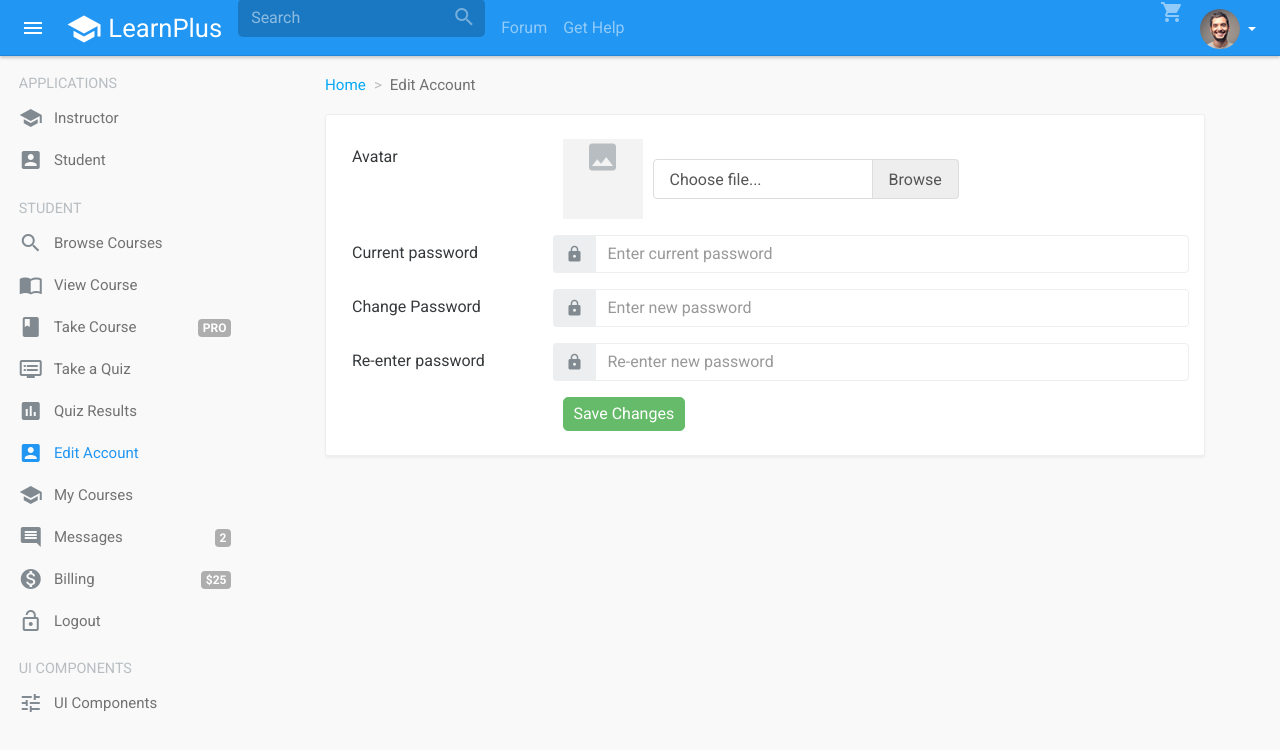
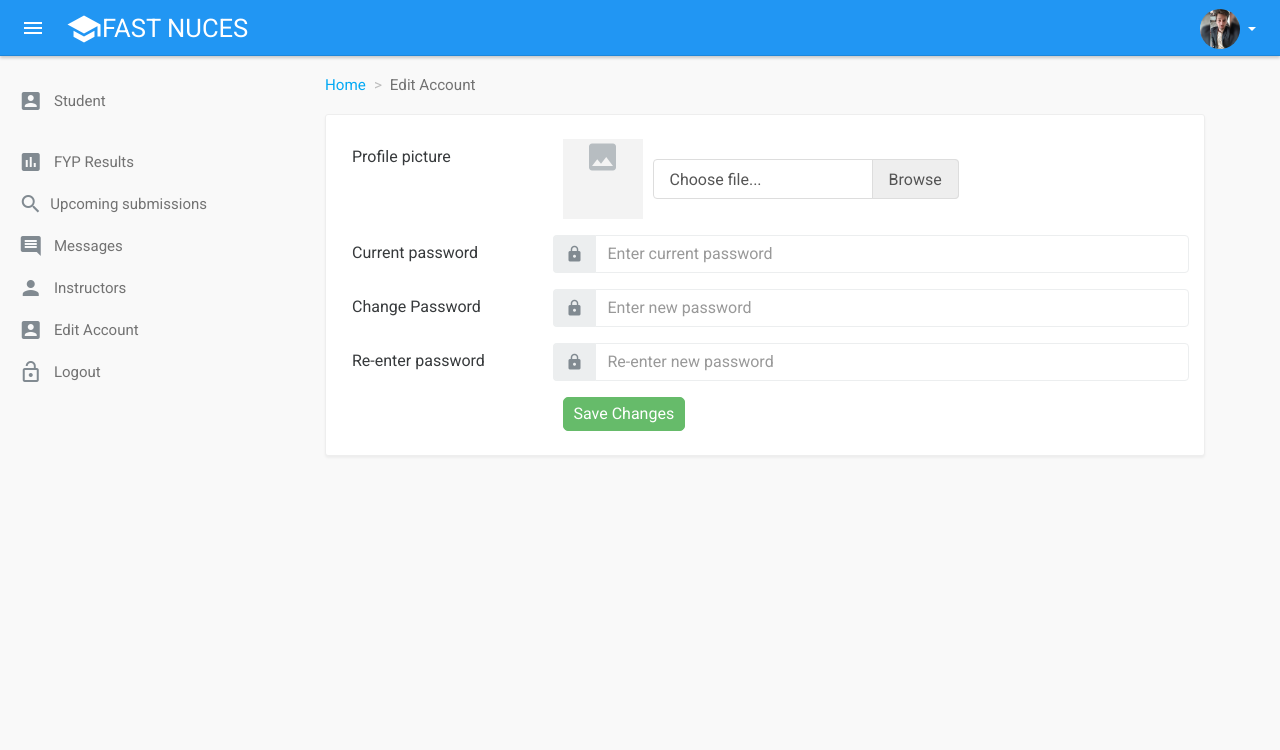
Before and after one commit to SyedSaifAli1234/fyp-check.github.io, a website: page dist/account-edit.html in a window 1280 px wide. Drawn offline with Linux system fonts and the light colour scheme.

Commit message:
Update account-edit.html

```diff
--- a/dist/account-edit.html
+++ b/dist/account-edit.html
@@ -27,41 +27,23 @@
     <button class="navbar-toggler pull-xs-left active" type="button" data-toggle="sidebar" data-target="#sidebarLeft"><span class="material-icons">menu</span></button>
 
     <!-- Brand -->
-    <a href="index.html" class="navbar-brand"><i class="material-icons">school</i> LearnPlus</a>
+    <a href="index.html" class="navbar-brand"><i class="material-icons">school</i>FAST NUCES</a>
 
     <!-- Search -->
-    <form class="form-inline pull-xs-left hidden-sm-down">
-      <div class="input-group">
-        <input type="text" class="form-control" placeholder="Search">
-        <span class="input-group-btn"><button class="btn" type="button"><i class="material-icons">search</i></button></span>
-      </div>
-    </form>
+
     <!-- // END Search -->
 
-    <ul class="nav navbar-nav hidden-sm-down">
 
-      <!-- Menu -->
-      <li class="nav-item">
-        <a class="nav-link" href="forum.html">Forum</a>
-      </li>
-      <li class="nav-item">
-        <a class="nav-link" href="get-help.html">Get Help</a>
-      </li>
-    </ul>
 
     <!-- Menu -->
     <ul class="nav navbar-nav pull-xs-right">
 
-      <li class="nav-item">
-        <a href="cart.html" class="nav-link">
-          <i class="material-icons">shopping_cart</i>
-        </a>
-      </li>
+
 
       <!-- User dropdown -->
       <li class="nav-item dropdown">
         <a class="nav-link active dropdown-toggle p-a-0" data-toggle="dropdown" href="#" role="button" aria-haspopup="false">
-          <img src="assets/images/people/50/guy-6.jpg" alt="Avatar" class="img-circle" width="40">
+          <img src="assets/images/people/50/dad.jpg" alt="Avatar" class="img-circle" width="40">
         </a>
         <div class="dropdown-menu dropdown-menu-right dropdown-menu-list" aria-labelledby="Preview">
           <a class="dropdown-item" href="account-edit.html"><i class="material-icons md-18">lock</i> <span class="icon-text">Edit Account</span></a>
@@ -78,12 +60,10 @@
   <!-- // END Navbar -->
   <!-- Sidebar -->
   <div class="sidebar sidebar-left sidebar-light sidebar-visible-md-up si-si-3 ls-top-navbar-xs-up sidebar-transparent-md sidebar-visible" id="sidebarLeft" data-scrollable="">
-    <div class="sidebar-heading">APPLICATIONS</div>
+    <div class="sidebar-heading"></div>
     <ul class="sidebar-menu">
       <li class="sidebar-menu-item">
-        <a class="sidebar-menu-button" href="instructor-dashboard.html">
-          <i class="sidebar-menu-icon material-icons">school</i> Instructor
-        </a>
+
       </li>
       <li class="sidebar-menu-item">
         <a class="sidebar-menu-button" href="index.html">
@@ -91,110 +71,44 @@
         </a>
       </li>
     </ul>
-    <div class="sidebar-heading">Student</div>
     <ul class="sidebar-menu">
+
+
+
+
       <li class="sidebar-menu-item">
-        <a class="sidebar-menu-button" href="browse-courses.html">
-          <i class="sidebar-menu-icon material-icons">search</i> Browse Courses
+        <a class="sidebar-menu-button" href="quiz-results.html">
+          <i class="sidebar-menu-icon material-icons">poll</i>&nbsp;FYP Results
         </a>
       </li>
-      <li class="sidebar-menu-item">
-        <a class="sidebar-menu-button" href="view-course.html">
-          <i class="sidebar-menu-icon material-icons">import_contacts</i> View Course
-        </a>
-      </li>
-      <li class="sidebar-menu-item">
-        <a class="sidebar-menu-button" href="take-course.html">
-          <i class="sidebar-menu-icon material-icons">class</i> Take Course
-          <span class="sidebar-menu-label label label-default">PRO</span>
-        </a>
-      </li>
-      <li class="sidebar-menu-item">
-        <a class="sidebar-menu-button" href="take-quiz.html">
-          <i class="sidebar-menu-icon material-icons">dvr</i> Take a Quiz
-        </a>
-      </li>
-      <li class="sidebar-menu-item">
-        <a class="sidebar-menu-button" href="quiz-results.html">
-          <i class="sidebar-menu-icon material-icons">poll</i> Quiz Results
-        </a>
-      </li>
-      <li class="sidebar-menu-item active">
-        <a class="sidebar-menu-button" href="account-edit.html">
-          <i class="sidebar-menu-icon material-icons">account_box</i> Edit Account
-        </a>
-      </li>
+
       <li class="sidebar-menu-item">
         <a class="sidebar-menu-button" href="my-courses.html">
-          <i class="sidebar-menu-icon material-icons">school</i> My Courses
-        </a>
+          <i class="sidebar-menu-icon material-icons">search</i>Upcoming submissions &nbsp; &nbsp; &nbsp; &nbsp;</a>
       </li>
       <li class="sidebar-menu-item">
         <a class="sidebar-menu-button" href="chat.html">
           <i class="sidebar-menu-icon material-icons">comment</i> Messages
-          <span class="sidebar-menu-label label label-default">2</span>
+
         </a>
       </li>
-      <li class="sidebar-menu-item">
-        <a class="sidebar-menu-button" href="billing.html">
-          <i class="sidebar-menu-icon material-icons">monetization_on</i> Billing
-          <span class="sidebar-menu-label label label-default">$25</span>
+
+        <li class="sidebar-menu-item">
+        <a class="sidebar-menu-button" href="instructor-profile.html">
+          <i class="sidebar-menu-icon material-icons">person</i> Instructors
         </a>
       </li>
-      <li class="sidebar-menu-item">
+
+       <li class="sidebar-menu-item">
+        <a class="sidebar-menu-button" href="account-edit.html">
+          <i class="sidebar-menu-icon material-icons">account_box</i> Edit Account
+        </a>
+      </li><li class="sidebar-menu-item">
         <a class="sidebar-menu-button" href="login.html">
           <i class="sidebar-menu-icon material-icons">lock_open</i> Logout
         </a>
       </li>
     </ul>
-    <!-- Components menu -->
-    <div class="sidebar-heading">UI Components</div>
-    <ul class="sidebar-menu">
-      <li class="sidebar-menu-item">
-        <a class="sidebar-menu-button" href="#">
-          <i class="sidebar-menu-icon material-icons">tune</i> UI Components
-        </a>
-        <ul class="sidebar-submenu sm-condensed">
-          <li class="sidebar-menu-item">
-            <a class="sidebar-menu-button" href="ui-buttons.html">Buttons</a>
-          </li>
-          <li class="sidebar-menu-item">
-            <a class="sidebar-menu-button" href="ui-cards.html">Cards</a>
-          </li>
-          <li class="sidebar-menu-item">
-            <a class="sidebar-menu-button" href="ui-tabs.html">Tabs</a>
-          </li>
-          <li class="sidebar-menu-item">
-            <a class="sidebar-menu-button" href="ui-tree.html">Tree</a>
-          </li>
-          <li class="sidebar-menu-item">
-            <a class="sidebar-menu-button" href="ui-nestable.html">Nestable</a>
-          </li>
-          <li class="sidebar-menu-item">
-            <a class="sidebar-menu-button" href="ui-notifications.html">Notifications</a>
-          </li>
-          <li class="sidebar-menu-item">
-            <a class="sidebar-menu-button" href="ui-progress.html">Progress Bars</a>
-          </li>
-          <li class="sidebar-menu-item">
-            <a class="sidebar-menu-button" href="ui-forms.html">Forms</a>
-          </li>
-          <li class="sidebar-menu-item">
-            <a class="sidebar-menu-button" href="ui-tables.html">Tables</a>
-          </li>
-          <li class="sidebar-menu-item">
-            <a class="sidebar-menu-button" href="ui-charts.html">Charts</a>
-          </li>
-          <li class="sidebar-menu-item">
-            <a class="sidebar-menu-button" href="ui-calendar.html">Calendar</a>
-          </li>
-          <li class="sidebar-menu-item">
-            <a class="sidebar-menu-button" href="ui-maps-vector.html">Maps Vector</a>
-          </li>
-        </ul>
-      </li>
-    </ul>
-    <!-- // END Components Menu -->
   </div>
   <!-- // END Sidebar -->
 
@@ -213,7 +127,7 @@
           <div class="tab-pane active" id="first">
             <form action="#" class="form-horizontal">
               <div class="form-group row">
-                <label for="avatar" class="col-sm-3 form-control-label">Avatar</label>
+                <label for="avatar" class="col-sm-3 form-control-label">Profile picture</label>
                 <div class="col-sm-9">
                   <div class="media">
                     <div class="media-left">
```
